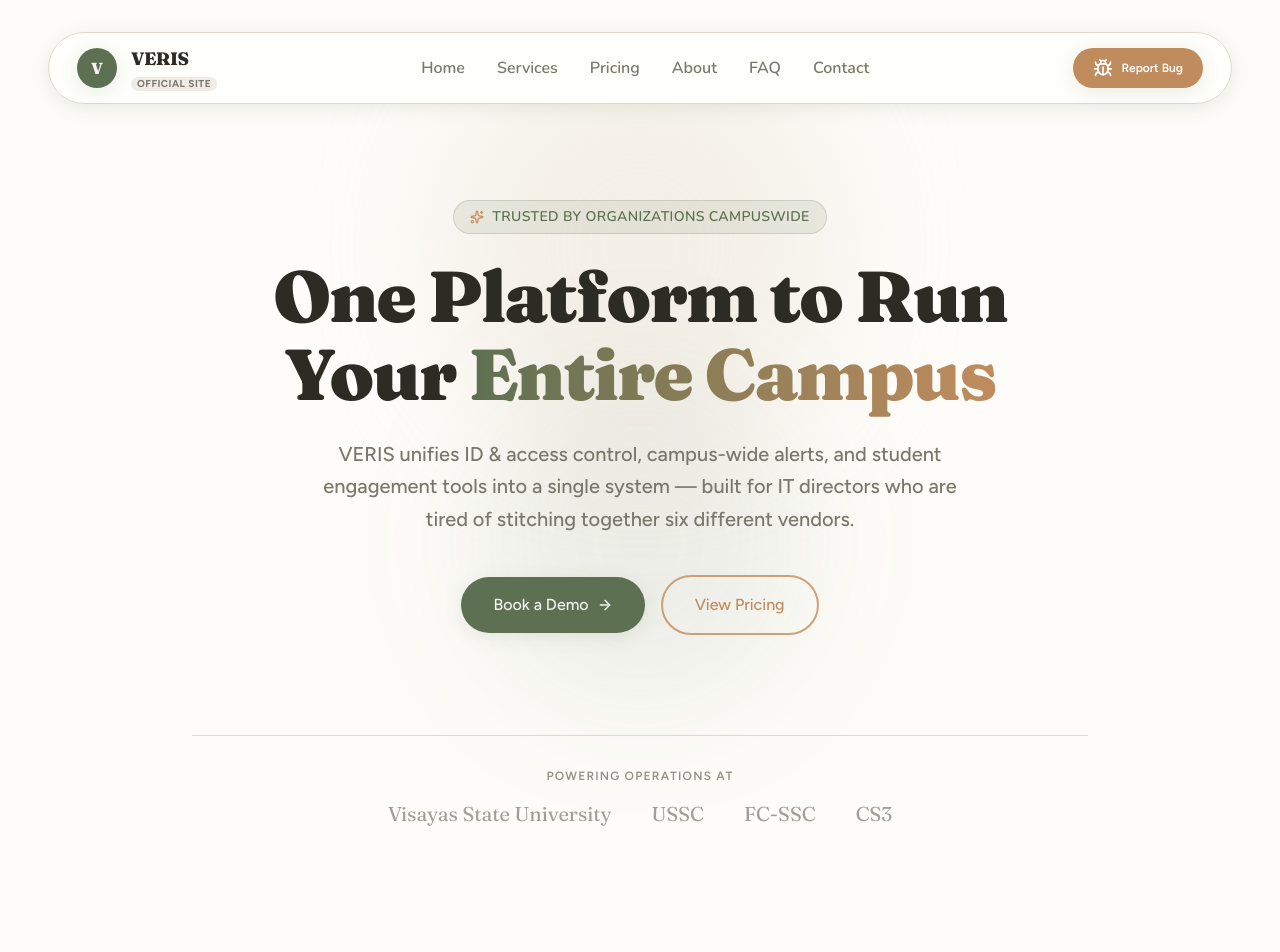
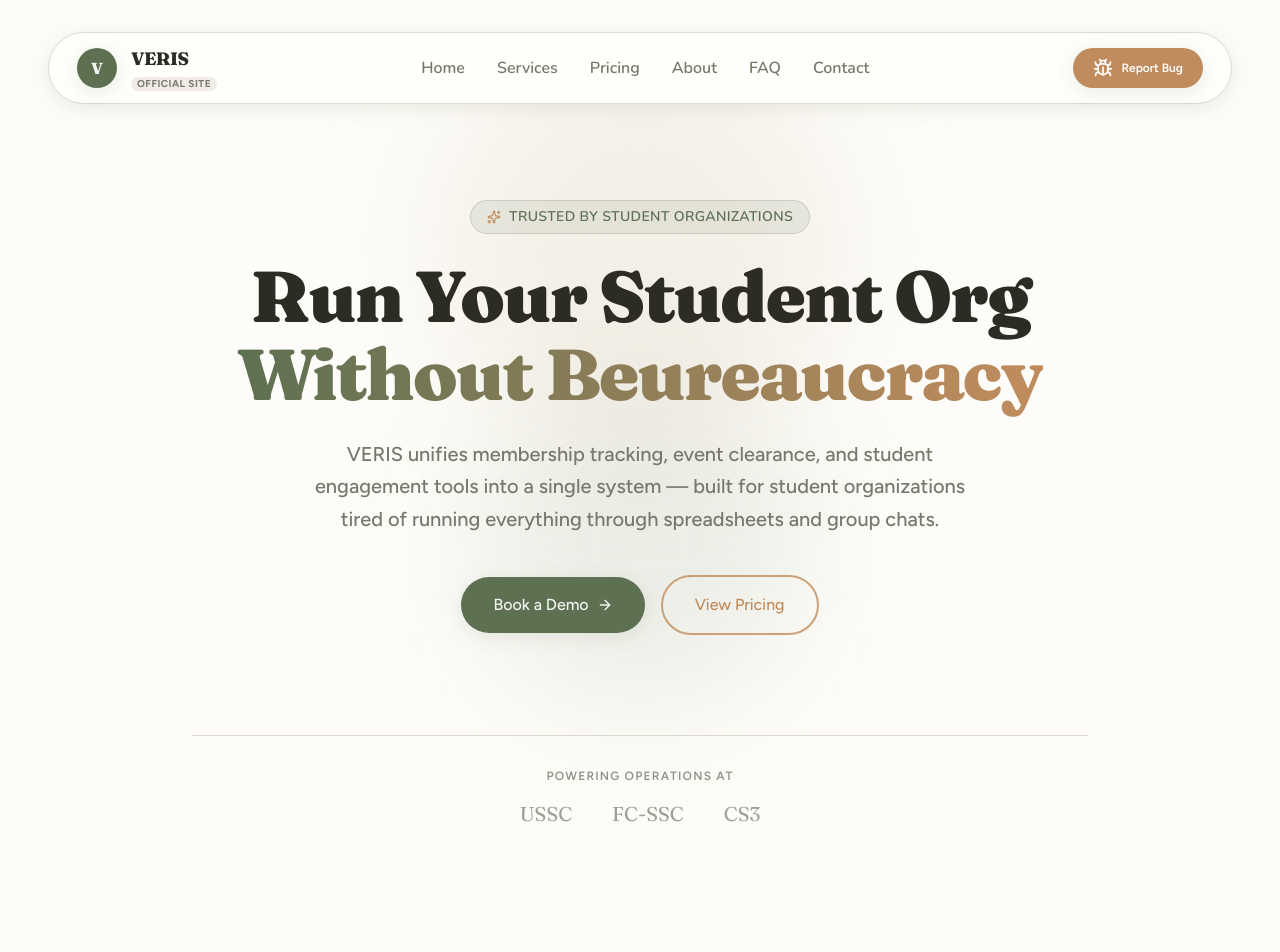
Before and after one commit to Atlas-VSU/veris-page, a Next.js app: page / in a window 1280 px wide. Shown: the top 952 px of the page. Built offline with nearby package versions, Linux system fonts and the light colour scheme.

Commit message:
refactor: minor text changes in sections

```diff
--- a/src/features/landing/components/CtaSection.tsx
+++ b/src/features/landing/components/CtaSection.tsx
@@ -14,8 +14,8 @@ interface CtaSectionProps {
 
 export function CtaSection({
   showCta = true,
-  ctaTitle = "Ready to unify your campus operations?",
-  ctaSubtitle = "Book a walkthrough and see how VERIS replaces manual registration, ID checks, and alerts with one system your team can manage.",
+  ctaTitle = "Ready to Unify your Organizational Operations?",
+  ctaSubtitle = "Book a walkthrough and see how VERIS replaces manual registration, attendance checking, and hours of tracking with one system your team can manage.",
   ctaButtonText = "Book a Demo",
   ctaHref = "/demo",
   ctaMicrocopy = "No commitment · Takes 20 minutes",
@@ -25,18 +25,18 @@ export function CtaSection({
   return (
     <div className="mt-16 animate-fade-in-up animation-delay-600">
       <div
-        className="relative bg-[var(--card)] border border-[var(--border)] p-8 md:p-12 shadow-soft hover:shadow-float transition-all duration-300 overflow-hidden text-center max-w-4xl mx-auto flex flex-col items-center gap-6"
+        className="relative bg-card border border-border p-8 md:p-12 shadow-soft hover:shadow-float transition-all duration-300 overflow-hidden text-center max-w-4xl mx-auto flex flex-col items-center gap-6"
         style={{ borderRadius: "2.5rem" }}
       >
         {/* Background ambient glow */}
-        <div className="absolute -bottom-10 -right-10 w-40 h-40 bg-[var(--primary)]/10 rounded-full blur-2xl pointer-events-none" />
-        <div className="absolute -top-10 -left-10 w-40 h-40 bg-[var(--secondary)]/10 rounded-full blur-2xl pointer-events-none" />
+        <div className="absolute -bottom-10 -right-10 w-40 h-40 bg-primary/10 rounded-full blur-2xl pointer-events-none" />
+        <div className="absolute -top-10 -left-10 w-40 h-40 bg-secondary/10 rounded-full blur-2xl pointer-events-none" />
 
         <div className="space-y-3 max-w-2xl relative z-10">
-          <h3 className="font-serif text-2xl md:text-3xl lg:text-4xl font-bold text-[var(--foreground)] leading-snug">
+          <h3 className="font-serif text-2xl md:text-3xl lg:text-4xl font-bold text-foreground leading-snug">
             {ctaTitle}
           </h3>
-          <p className="font-sans text-sm md:text-base text-[var(--muted-foreground)] leading-relaxed">
+          <p className="font-sans text-sm md:text-base text-muted-foreground leading-relaxed">
             {ctaSubtitle}
           </p>
         </div>
@@ -44,7 +44,7 @@ export function CtaSection({
         <div className="flex flex-col items-center gap-3 relative z-10">
           <a
             href={ctaHref}
-            className="inline-flex items-center justify-center gap-2.5 px-8 py-4 rounded-full bg-[var(--primary)] text-[var(--primary-foreground)] font-sans font-medium normal-case text-sm md:text-base shadow-soft hover:shadow-float hover:scale-[1.02] active:scale-[0.98] transition-all duration-200 group"
+            className="inline-flex items-center justify-center gap-2.5 px-8 py-4 rounded-full bg-primary text-primary-foreground font-sans font-medium normal-case text-sm md:text-base shadow-soft hover:shadow-float hover:scale-[1.02] active:scale-[0.98] transition-all duration-200 group"
           >
             <span>{ctaButtonText}</span>
             <ArrowRight className="w-4 h-4 md:w-5 md:h-5 transition-transform duration-200 group-hover:translate-x-1" />
@@ -52,7 +52,7 @@ export function CtaSection({
 
           {/* Risk-reversal microcopy — last objection-handling before the visitor leaves the page */}
           {ctaMicrocopy && (
-            <p className="font-sans text-xs text-[var(--muted-foreground)]">
+            <p className="font-sans text-xs text-muted-foreground">
               {ctaMicrocopy}
             </p>
           )}
--- a/src/features/landing/components/Hero.tsx
+++ b/src/features/landing/components/Hero.tsx
@@ -5,7 +5,7 @@ import { ArrowRight, Sparkles, ShieldCheck } from "lucide-react";
 
 export function Hero() {
   return (
-    <section className="relative max-w-[90rem] mx-auto px-6 sm:px-8 lg:px-12 pt-10 sm:pt-14 md:pt-20 lg:pt-24 pb-20 md:pb-28 lg:pb-32 overflow-x-hidden">
+    <section className="relative max-w-360 mx-auto px-6 sm:px-8 lg:px-12 pt-10 sm:pt-14 md:pt-20 lg:pt-24 pb-20 md:pb-28 lg:pb-32 overflow-x-hidden">
 
       {/* Floating Ambient Background Glows */}
       <div
@@ -23,22 +23,23 @@ export function Hero() {
         {/* Proof-based badge instead of empty "next-gen" claim */}
         <div className="inline-flex items-center gap-2 px-4 py-1.5 rounded-full bg-primary/10 border border-primary/20 text-primary font-sans text-xs sm:text-sm font-semibold tracking-wide uppercase mb-6 animate-fade-in-up">
           <Sparkles className="w-3.5 h-3.5 text-secondary" />
-          <span>Trusted by Organizations Campuswide</span>
+          <span>Trusted by Student Organizations</span>
         </div>
 
         {/* Headline: names the buyer + concrete modules, not a mission statement */}
         <h1 className="font-serif font-black text-4xl sm:text-5xl md:text-6xl lg:text-7xl text-foreground leading-[1.08] tracking-tight animate-fade-in-up animation-delay-100">
-          One Platform to Run Your{" "}
-          <span className="bg-gradient-to-r from-primary via-secondary to-primary bg-[length:200%_auto] bg-clip-text text-transparent">
-            Entire Campus
+          Run Your Student Org{" "}
+          <span className="bg-linear-to-r from-primary via-secondary to-primary bg-size-[200%_auto] bg-clip-text text-transparent">
+            Without Beureaucracy
           </span>
         </h1>
 
         {/* Subtitle: concrete capabilities instead of abstract nouns */}
         <p className="text-base sm:text-lg md:text-xl text-muted-foreground leading-relaxed max-w-2xl mx-auto mt-6 font-medium animate-fade-in-up animation-delay-200">
-          VERIS unifies ID &amp; access control, campus-wide alerts, and student
-          engagement tools into a single system — built for IT directors who are
-          tired of stitching together six different vendors.
+          VERIS unifies membership tracking, event clearance, and student
+          engagement tools into a single system — built for student
+          organizations tired of running everything through spreadsheets and
+          group chats.
         </p>
 
         {/* CTA Button Group: one high-intent action, one low-commitment action */}
@@ -65,7 +66,6 @@ export function Hero() {
             Powering operations at
           </p>
           <div className="flex flex-wrap items-center justify-center gap-x-10 gap-y-3 text-muted-foreground/70 font-serif text-lg sm:text-xl">
-            <span>Visayas State University</span>
             <span>USSC</span>
             <span>FC-SSC</span>
             <span>CS3</span>
--- a/src/features/landing/components/KeyBenefits.tsx
+++ b/src/features/landing/components/KeyBenefits.tsx
@@ -106,7 +106,7 @@ const organicShapes = [
 ];
 
 export const KeyBenefits: React.FC<KeyBenefitsProps> = ({
-  sectionTitle = "Designed for seamless campus operations",
+  sectionTitle = "Designed for Seamless Organizational Operations",
   sectionSubtitle = "Real outcomes that eliminate administrative chaos, speed up enrollment, and build long-term trust.",
   benefits = DEFAULT_BENEFITS,
   trustTitle = "Built to Last: The Dev Service Behind VERIS",
```
